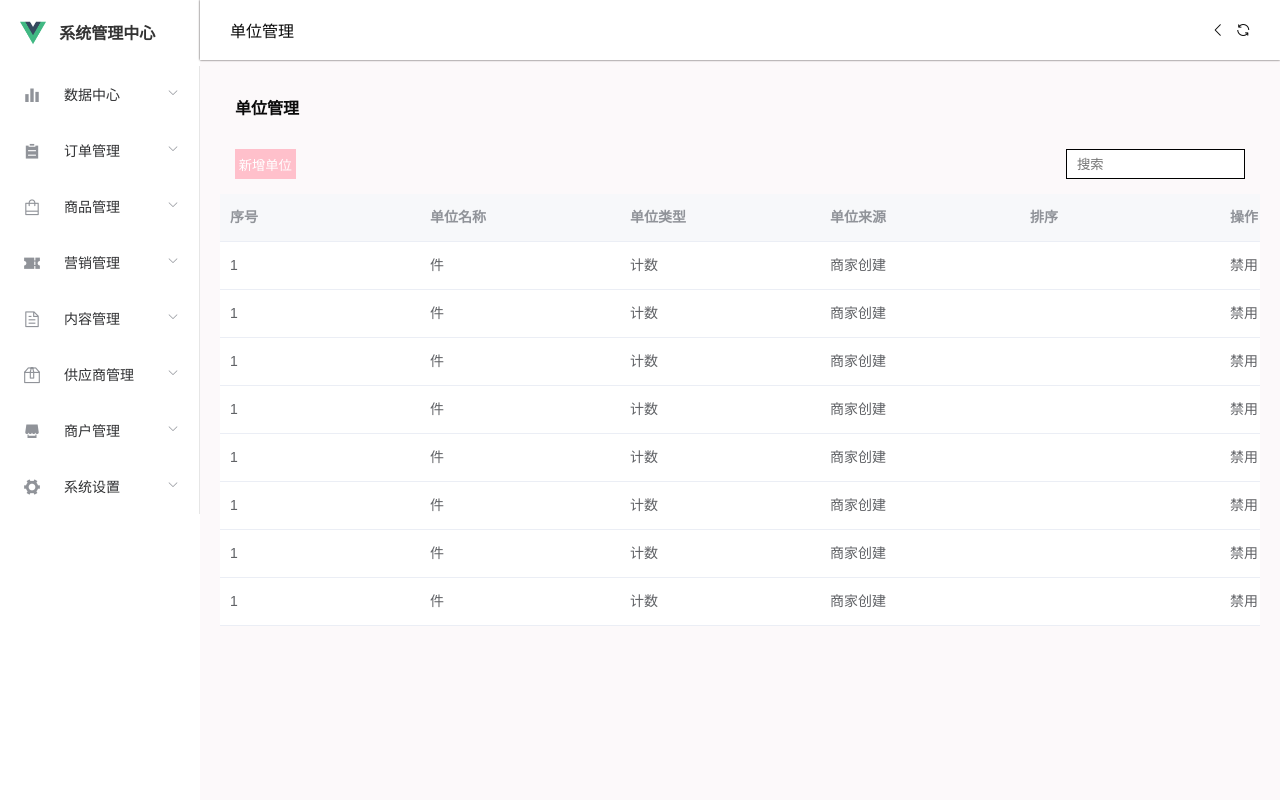
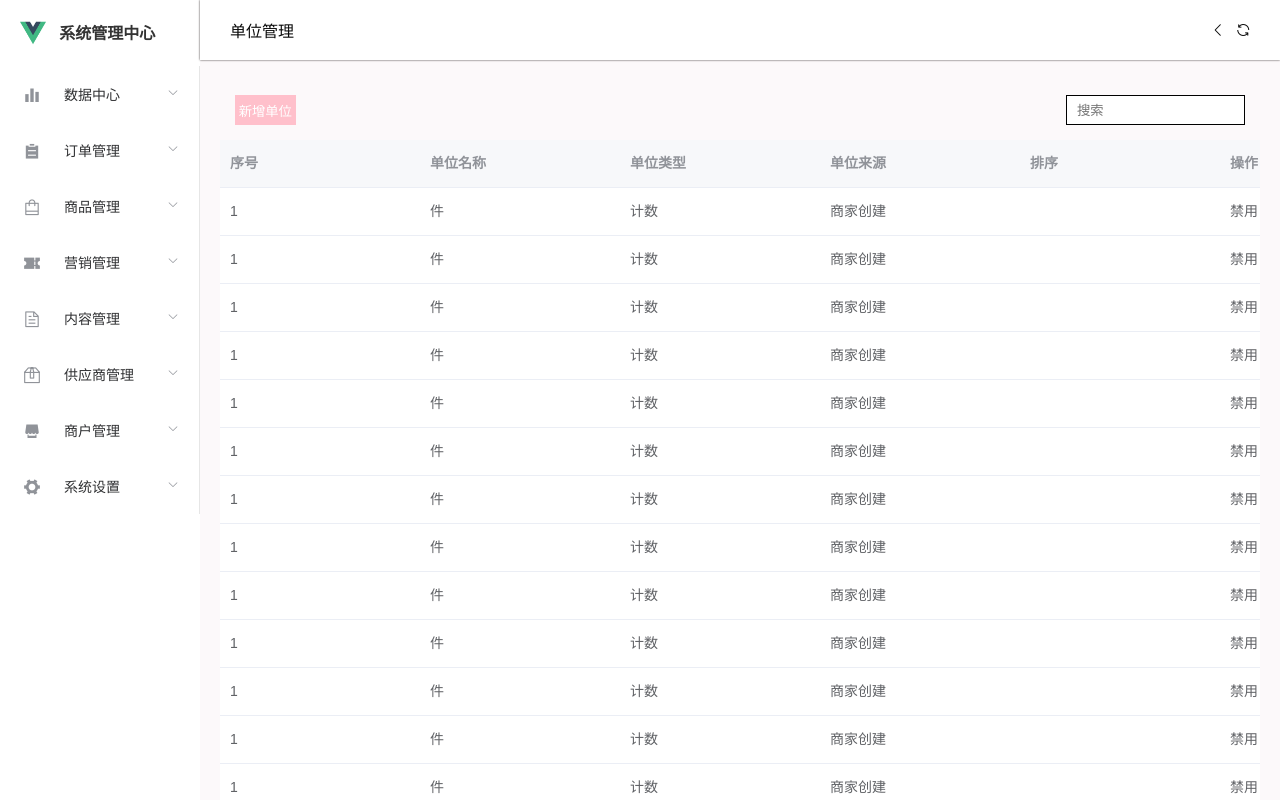
Before and after one commit to bo-ddd/union-b, a Vue app: page /commodity/unit in a window 1280 px wide. Built offline with nearby package versions, Linux system fonts and the light colour scheme.

Commit message:
修改了单位管理页面的样式

```diff
--- a/src/views/commodity/Unit.vue
+++ b/src/views/commodity/Unit.vue
@@ -1,8 +1,5 @@
 <template>
   <div class="wrap">
-    <div class="title">
-      <span>单位管理</span>
-    </div>
     <div class="Company">
       <button>新增单位</button>
       <input type="text" name="" id="" placeholder="搜索">
@@ -94,6 +91,110 @@ export default {
             sort:'',
             operation:'禁用'
           },
+          {
+            Serial_number: '1',
+            Unit_name: '件',
+            Unit_type: '计数',
+            Unit_source:'商家创建',
+            sort:'',
+            operation:'禁用'
+          },
+          {
+            Serial_number: '1',
+            Unit_name: '件',
+            Unit_type: '计数',
+            Unit_source:'商家创建',
+            sort:'',
+            operation:'禁用'
+          },
+          {
+            Serial_number: '1',
+            Unit_name: '件',
+            Unit_type: '计数',
+            Unit_source:'商家创建',
+            sort:'',
+            operation:'禁用'
+          },
+          {
+            Serial_number: '1',
+            Unit_name: '件',
+            Unit_type: '计数',
+            Unit_source:'商家创建',
+            sort:'',
+            operation:'禁用'
+          },
+          {
+            Serial_number: '1',
+            Unit_name: '件',
+            Unit_type: '计数',
+            Unit_source:'商家创建',
+            sort:'',
+            operation:'禁用'
+          },
+          {
+            Serial_number: '1',
+            Unit_name: '件',
+            Unit_type: '计数',
+            Unit_source:'商家创建',
+            sort:'',
+            operation:'禁用'
+          },
+          {
+            Serial_number: '1',
+            Unit_name: '件',
+            Unit_type: '计数',
+            Unit_source:'商家创建',
+            sort:'',
+            operation:'禁用'
+          },
+          {
+            Serial_number: '1',
+            Unit_name: '件',
+            Unit_type: '计数',
+            Unit_source:'商家创建',
+            sort:'',
+            operation:'禁用'
+          },
+          {
+            Serial_number: '1',
+            Unit_name: '件',
+            Unit_type: '计数',
+            Unit_source:'商家创建',
+            sort:'',
+            operation:'禁用'
+          },
+          {
+            Serial_number: '1',
+            Unit_name: '件',
+            Unit_type: '计数',
+            Unit_source:'商家创建',
+            sort:'',
+            operation:'禁用'
+          },
+          {
+            Serial_number: '1',
+            Unit_name: '件',
+            Unit_type: '计数',
+            Unit_source:'商家创建',
+            sort:'',
+            operation:'禁用'
+          },
+          {
+            Serial_number: '1',
+            Unit_name: '件',
+            Unit_type: '计数',
+            Unit_source:'商家创建',
+            sort:'',
+            operation:'禁用'
+          },
+          {
+            Serial_number: '1',
+            Unit_name: '件',
+            Unit_type: '计数',
+            Unit_source:'商家创建',
+            sort:'',
+            operation:'禁用'
+          },
           ]
         }
       }
@@ -104,10 +205,6 @@ export default {
 .wrap{
   width: 100%;
   height: calc(100vh - 100px);
-  & .title{
-    padding: 15px;
-    font-weight: 800;
-  }
   & .Company{
     padding: 15px;
     display: flex;
@@ -117,6 +214,7 @@ export default {
       height: 30px;
       background-color: pink;
       color: white;
+      cursor: pointer;
     }
     & input{
       border: 1px solid black;
```
